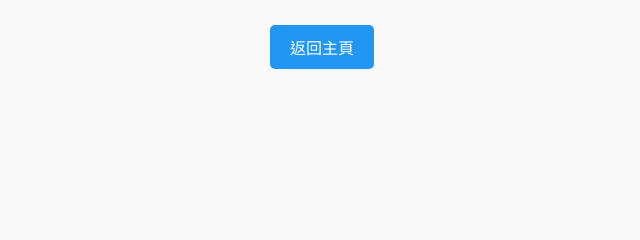
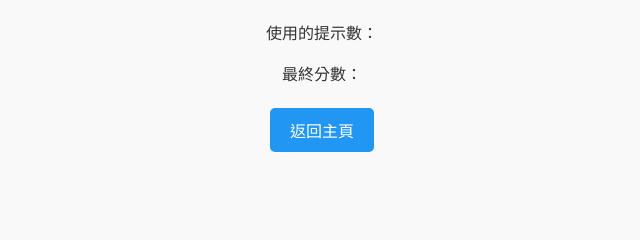
Before and after one commit to h04898989/puzzletest, a Flask app: template templates/end.html in a window 1280 px wide. Shown: the part 115-355 px from the top of the page, without its empty margins (318-958 px from the left). Run offline with Flask 3, Linux system fonts and the light colour scheme; the template is opened without the code that fills it, so the values that code supplies are empty.

Commit message:
add score

```diff
--- a/app.py
+++ b/app.py
@@ -114,3 +114,33 @@ def validate():
 def end(game_id):
     game_name = GAME_DATA.get(game_id, {}).get("name", "未知遊戲")
     return render_template('end.html', game_name=game_name)
+
+@app.route('/game/<game_id>/level/<level_id>/hint/<hint_index>', methods=['POST'])
+def use_hint(game_id, level_id, hint_index):
+    hint_index = int(hint_index) - 1  # 將提示索引轉為 0 基數
+    game = GAME_DATA.get(game_id, {})
+    level_data = game.get("levels", {}).get(level_id, {})
+    hints = level_data.get("hints", [])
+
+    # 確保提示索引有效
+    if hint_index < 0 or hint_index >= len(hints):
+        return jsonify({'error': '無效的提示索引'}), 400
+
+    # 初始化遊戲分數和提示使用記錄
+    score_key = f'score_{game_id}'
+    hints_used_key = f'hints_used_{game_id}'
+    if score_key not in session:
+        session[score_key] = game.get("initial_score", 100)
+    if hints_used_key not in session:
+        session[hints_used_key] = set()
+
+    # 檢查是否已使用過該提示
+    if hint_index in session[hints_used_key]:
+        return jsonify({'message': '提示已使用過', 'score': session[score_key]})
+
+    # 扣除分數並記錄提示使用
+    hint_cost = hints[hint_index].get("cost", 2)
+    session[score_key] -= hint_cost
+    session[hints_used_key].add(hint_index)
+
+    return jsonify({'message': '提示已使用', 'score': session[score_key]})
--- a/games.yaml
+++ b/games.yaml
@@ -1,13 +1,16 @@
 1:
   name: "中央大學"
+  initial_score: 100  # 初始分數
   levels:
     1:
       description: "你來到了中央大學的第一關，這裡是校園的入口<br>充滿了青春的氣息。"
       hint: "答案與校園的地標有關。"
       correct_answer: "daniel"
       hints:
-        - "提示 1：校園入口有一個著名的雕像。"
-        - "提示 2：雕像的名字與校園歷史有關。"
+        - text: "提示 1：校園入口有一個著名的雕像。"
+          cost: 2
+        - text: "提示 2：雕像的名字與校園歷史有關。"
+          cost: 2
       feedback:
         "雕像": "答案與校園入口的雕像有關，請再仔細觀察！"
         "校園": "答案與校園的地標有關，試著回想校園的特色。"
@@ -16,8 +19,10 @@
       hint: "答案可能與校園的歷史有關。"
       correct_answer: "daniel"
       hints:
-        - "提示 1：校園歷史可以在圖書館找到。"
-        - "提示 2：注意校園的創立年份。"
+        - text: "提示 1：校園歷史可以在圖書館找到。"
+          cost: 2
+        - text: "提示 2：注意校園的創立年份。"
+          cost: 2
       feedback:
         "歷史": "答案與校園的歷史有關，試著查閱相關資料！"
         "年份": "答案可能與創立年份有關，請再確認！"
--- a/templates/end.html
+++ b/templates/end.html
@@ -9,6 +9,8 @@
 <body>
     <h1>恭喜通關！</h1>
     <p>你已完成 {{ game_name }} 的所有關卡！</p>
+    <p>使用的提示數：{{ len(session.get('hints_used_' + game_id, [])) }}</p>
+    <p>最終分數：{{ session.get('score_' + game_id, game.initial_score) }}</p>
     <div class="return-button-container">
         <button onclick="window.location.href='/'">返回主頁</button>
     </div>
```
Also changed, not shown: templates/hints.html (+17 -2 lines).
